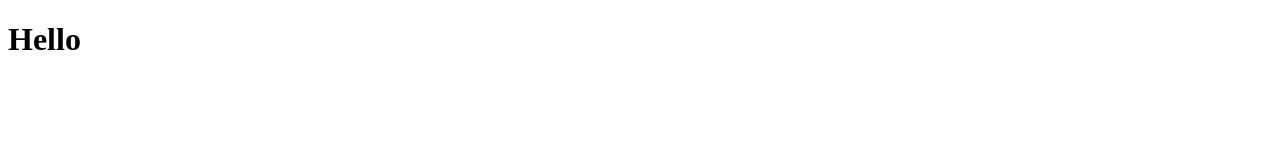
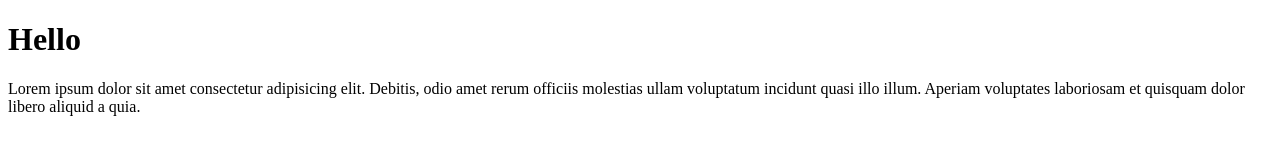
Before and after one commit to jafaron/git-test-2, a plain HTML site: page index.html in a window 1280 px wide. Drawn offline with Linux system fonts and the light colour scheme.

Commit message:
menambahkan paragraf

```diff
--- a/index.html
+++ b/index.html
@@ -8,5 +8,6 @@
 </head>
 <body>
     <h1>Hello</h1>
+    <p>Lorem ipsum dolor sit amet consectetur adipisicing elit. Debitis, odio amet rerum officiis molestias ullam voluptatum incidunt quasi illo illum. Aperiam voluptates laboriosam et quisquam dolor libero aliquid a quia.</p>
 </body>
 </html>
```
